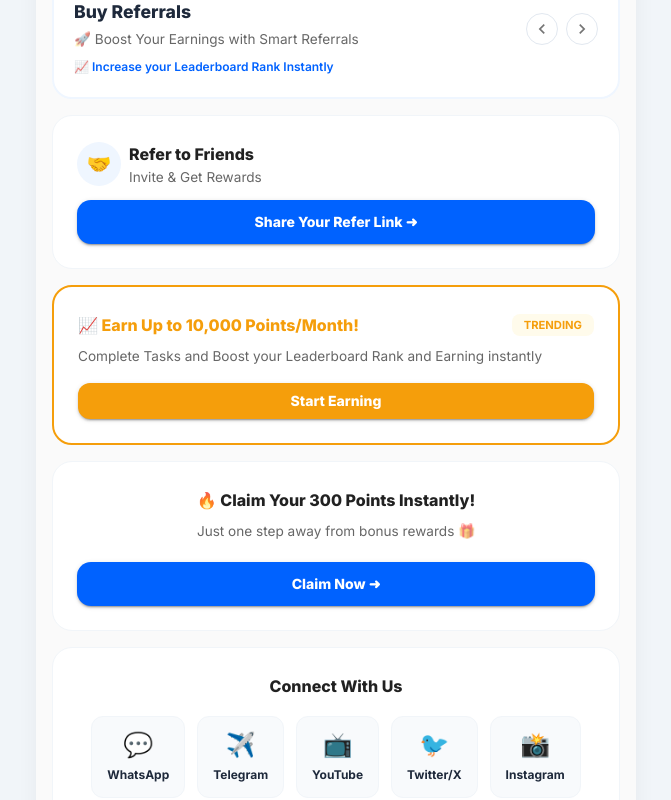
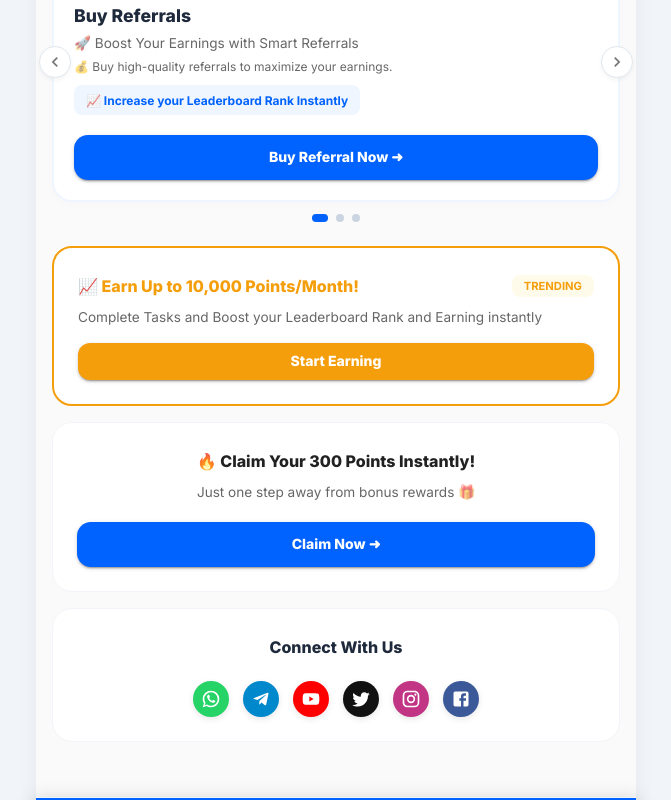
Before and after one commit to ANNUSHAKYA/Mini-Social-Post-Application, a React app in the folder frontend/: page / in a window 1280 px wide. Shown: the part 760-1560 px from the top of the page, without its empty margins (304-975 px from the left). Built offline with nearby package versions, Linux system fonts and the light colour scheme; the HTML template or start-up script is replaced by a standard one.

Commit message:
Refactor Home carousel to combine Buy Referrals, Premium Membership, and Refer to Friends slides. Update Connect With Us to horizontal circle icons.

```diff
--- a/frontend/src/pages/Home.jsx
+++ b/frontend/src/pages/Home.jsx
@@ -26,6 +26,12 @@ import {
   ChevronRight as RightIcon,
   Close as CloseIcon,
 } from '@mui/icons-material';
+import WhatsAppIcon from '@mui/icons-material/WhatsApp';
+import TelegramIcon from '@mui/icons-material/Telegram';
+import YouTubeIcon from '@mui/icons-material/YouTube';
+import TwitterIcon from '@mui/icons-material/Twitter';
+import InstagramIcon from '@mui/icons-material/Instagram';
+import FacebookIcon from '@mui/icons-material/Facebook';
 
 const Home = () => {
   const { user } = useAuth();
@@ -35,6 +41,45 @@ const Home = () => {
   const [spinning, setSpinning] = useState(false);
   const [spinResult, setSpinResult] = useState(null);
   const [wheelRotation, setWheelRotation] = useState(0);
+  const [activeSlide, setActiveSlide] = useState(0);
+
+  const slides = [
+    {
+      type: 'buy',
+      title: 'Buy Referrals',
+      tag: 'TRENDING',
+      cashback: '50% Cashback ⭐',
+      description: '🚀 Boost Your Earnings with Smart Referrals',
+      subtext: '💰 Buy high-quality referrals to maximize your earnings.',
+      highlight: '📈 Increase your Leaderboard Rank Instantly',
+      buttonText: 'Buy Referral Now ➜',
+      action: () => alert('Redirecting to referral shop...'),
+    },
+    {
+      type: 'premium',
+      title: 'Premium Membership',
+      tag: 'Exclusive',
+      description: '💎 Unlock Bigger Rewards with Premium Access',
+      subtext: '💠 Exclusive perks and faster ranking awaits you.',
+      highlight: '👑 Upgrade to Premium and climb the leaderboard faster.',
+      buttonText: 'Premium Plus Membership ➜',
+      action: () => alert('Redirecting to premium upgrade page...'),
+    },
+    {
+      type: 'refer',
+      title: 'Refer to Friends',
+      tag: 'Boost',
+      description: '🤝 Invite & Get Rewards',
+      subtext: '🔗 Now you can send your referral link to anyone with a single click.',
+      highlight: '🏆 Every referral moves you up the leaderboard!',
+      buttonText: 'Share Your Refer Link ➜',
+      action: () => {
+        const inviteLink = `https://taskplanet.org/signup?ref=PLANET-${user ? user.username.toUpperCase() : 'GUEST'}`;
+        navigator.clipboard.writeText(inviteLink);
+        alert('Referral link copied to clipboard!');
+      },
+    },
+  ];
 
   // Fake Live Offerwall Activity Ticker
   const [tickerIndex, setTickerIndex] = useState(0);
@@ -327,7 +372,8 @@ const Home = () => {
           </Box>
         </Paper>
 
-        {/* Buy Referrals Card with Arrow Control Indicators */}
+        {/* Movable Carousel Card (Buy Referrals / Premium Membership / Refer friends) */}
+        <Box sx={{ width: '100%', position: 'relative' }}>
           <Paper
             elevation={0}
             sx={{
@@ -336,9 +382,15 @@ const Home = () => {
               border: '2px solid #eff6ff',
               bgcolor: '#fff',
               position: 'relative',
+              minHeight: 180,
+              display: 'flex',
+              flexDirection: 'column',
+              justifyContent: 'space-between',
+              boxShadow: '0 2px 8px rgba(0,0,0,0.02)',
             }}
           >
-          <Box sx={{ display: 'flex', justifyContent: 'space-between', alignItems: 'flex-start', mb: 1.5 }}>
+            {/* Header tags inside active slide */}
+            <Box sx={{ display: 'flex', justifyContent: 'space-between', alignItems: 'flex-start', mb: 1 }}>
               <Box
                 sx={{
                   bgcolor: '#ffefe5',
@@ -353,8 +405,10 @@ const Home = () => {
                   gap: 0.5,
                 }}
               >
-              🔥 TRENDING
+                {slides[activeSlide].type === 'buy' ? '🔥 ' : slides[activeSlide].type === 'premium' ? '💎 ' : '🤝 '}
+                {slides[activeSlide].tag.toUpperCase()}
               </Box>
+              {slides[activeSlide].cashback && (
                 <Box
                   sx={{
                     border: '1px solid #ef4444',
@@ -366,59 +420,44 @@ const Home = () => {
                     fontSize: '0.7rem',
                   }}
                 >
-              50% Cashback ⭐
+                  {slides[activeSlide].cashback}
+                </Box>
+              )}
+            </Box>
+
+            {/* Slide Body Details */}
+            <Box sx={{ my: 1 }}>
+              <Typography variant="h6" sx={{ fontWeight: 800, color: '#1e293b', fontSize: '1.1rem' }}>
+                {slides[activeSlide].title}
+              </Typography>
+              <Typography variant="body2" color="textSecondary" sx={{ mt: 0.5, fontSize: '0.85rem' }}>
+                {slides[activeSlide].description}
+              </Typography>
+              <Typography variant="caption" color="textSecondary" sx={{ display: 'block', mt: 0.5, fontSize: '0.75rem' }}>
+                {slides[activeSlide].subtext}
+              </Typography>
+              <Box
+                sx={{
+                  mt: 1,
+                  bgcolor: '#eff6ff',
+                  color: '#0062ff',
+                  px: 1.5,
+                  py: 0.5,
+                  borderRadius: 2,
+                  display: 'inline-block',
+                }}
+              >
+                <Typography variant="caption" sx={{ fontWeight: 700, fontSize: '0.75rem' }}>
+                  {slides[activeSlide].highlight}
+                </Typography>
               </Box>
             </Box>
 
-          <Typography variant="h6" sx={{ fontWeight: 800, color: '#1e293b', fontSize: '1.1rem' }}>
-            Buy Referrals
-          </Typography>
-          <Typography variant="body2" color="textSecondary" sx={{ mt: 0.5, mb: 1, fontSize: '0.85rem' }}>
-            🚀 Boost Your Earnings with Smart Referrals
-          </Typography>
-          <Typography variant="caption" color="primary" sx={{ fontWeight: 600, display: 'block' }}>
-            📈 Increase your Leaderboard Rank Instantly
-          </Typography>
-
-          <Box sx={{ display: 'flex', gap: 1, position: 'absolute', right: 20, top: '45%' }}>
-            <IconButton size="small" sx={{ border: '1px solid #e2e8f0' }}>
-              <LeftIcon fontSize="small" />
-            </IconButton>
-            <IconButton size="small" sx={{ border: '1px solid #e2e8f0' }}>
-              <RightIcon fontSize="small" />
-            </IconButton>
-          </Box>
-        </Paper>
-
-        {/* Refer to Friends Card */}
-        <Paper
-          elevation={0}
-          sx={{
-            p: 3,
-            borderRadius: 5,
-            bgcolor: '#fff',
-            border: '1px solid #f1f5f9',
-            display: 'flex',
-            flexDirection: 'column',
-            gap: 1.5,
-          }}
-        >
-          <Box sx={{ display: 'flex', gap: 1, alignItems: 'center' }}>
-            <Avatar sx={{ bgcolor: '#eff6ff', color: '#0062ff', width: 44, height: 44 }}>
-              🤝
-            </Avatar>
-            <Box>
-              <Typography variant="subtitle1" sx={{ fontWeight: 800 }}>
-                Refer to Friends
-              </Typography>
-              <Typography variant="body2" color="textSecondary" sx={{ fontSize: '0.85rem' }}>
-                Invite & Get Rewards
-              </Typography>
-            </Box>
-          </Box>
+            {/* Slide Action Button */}
             <Button
               variant="contained"
               fullWidth
+              onClick={slides[activeSlide].action}
               sx={{
                 bgcolor: '#0062ff',
                 '&:hover': { bgcolor: '#0052d9' },
@@ -426,11 +465,66 @@ const Home = () => {
                 py: 1.25,
                 textTransform: 'none',
                 fontWeight: 800,
+                mt: 1.5,
               }}
             >
-            Share Your Refer Link ➜
+              {slides[activeSlide].buttonText}
             </Button>
+
+            {/* Carousel Side Arrows (Absolute overlay) */}
+            <IconButton
+              size="small"
+              onClick={() => setActiveSlide((prev) => (prev === 0 ? slides.length - 1 : prev - 1))}
+              sx={{
+                position: 'absolute',
+                left: -15,
+                top: '40%',
+                bgcolor: '#fff',
+                border: '1px solid #e2e8f0',
+                boxShadow: '0 2px 5px rgba(0,0,0,0.05)',
+                zIndex: 10,
+                '&:hover': { bgcolor: '#f8fafc' },
+              }}
+            >
+              <LeftIcon fontSize="small" />
+            </IconButton>
+
+            <IconButton
+              size="small"
+              onClick={() => setActiveSlide((prev) => (prev === slides.length - 1 ? 0 : prev + 1))}
+              sx={{
+                position: 'absolute',
+                right: -15,
+                top: '40%',
+                bgcolor: '#fff',
+                border: '1px solid #e2e8f0',
+                boxShadow: '0 2px 5px rgba(0,0,0,0.05)',
+                zIndex: 10,
+                '&:hover': { bgcolor: '#f8fafc' },
+              }}
+            >
+              <RightIcon fontSize="small" />
+            </IconButton>
           </Paper>
+
+          {/* Dots Indicators below the card */}
+          <Box sx={{ display: 'flex', justifyContent: 'center', gap: 1, mt: 1.5, mb: 1 }}>
+            {slides.map((_, idx) => (
+              <Box
+                key={idx}
+                onClick={() => setActiveSlide(idx)}
+                sx={{
+                  width: idx === activeSlide ? 16 : 8,
+                  height: 8,
+                  borderRadius: 4,
+                  bgcolor: idx === activeSlide ? '#0062ff' : '#cbd5e1',
+                  cursor: 'pointer',
+                  transition: 'all 0.3s ease',
+                }}
+              />
+            ))}
+          </Box>
+        </Box>
 
         {/* Earn Up to 10,000 Points/Month! Yellow Border Card */}
         <Paper
@@ -507,7 +601,7 @@ const Home = () => {
           </Button>
         </Paper>
 
-        {/* Connect With Us grid */}
+        {/* Connect With Us - Centered title and horizontal line of circle social buttons */}
         <Paper
           elevation={0}
           sx={{
@@ -516,48 +610,44 @@ const Home = () => {
             bgcolor: '#fff',
             border: '1px solid #f1f5f9',
             mb: 4,
+            textAlign: 'center',
           }}
         >
-          <Typography variant="subtitle1" sx={{ fontWeight: 800, mb: 2, textAlign: 'center' }}>
+          <Typography variant="subtitle1" sx={{ fontWeight: 800, mb: 2.5, color: '#1e293b' }}>
             Connect With Us
           </Typography>
-          <Grid container spacing={1.5} sx={{ justifyContent: 'center' }}>
+
+          <Box sx={{ display: 'flex', justifyContent: 'center', gap: 1.75, flexWrap: 'wrap' }}>
             {[
-              { label: 'WhatsApp', color: '#25D366', icon: '💬' },
-              { label: 'Telegram', color: '#0088cc', icon: '✈️' },
-              { label: 'YouTube', color: '#ff0000', icon: '📺' },
-              { label: 'Twitter/X', color: '#111111', icon: '🐦' },
-              { label: 'Instagram', color: '#C13584', icon: '📸' },
-              { label: 'Facebook', color: '#3b5998', icon: '👥' },
+              { label: 'WhatsApp', color: '#25D366', icon: <WhatsAppIcon fontSize="small" />, url: '#' },
+              { label: 'Telegram', color: '#0088cc', icon: <TelegramIcon fontSize="small" />, url: '#' },
+              { label: 'YouTube', color: '#ff0000', icon: <YouTubeIcon fontSize="small" />, url: '#' },
+              { label: 'Twitter/X', color: '#111111', icon: <TwitterIcon fontSize="small" />, url: '#' },
+              { label: 'Instagram', color: '#C13584', icon: <InstagramIcon fontSize="small" />, url: '#' },
+              { label: 'Facebook', color: '#3b5998', icon: <FacebookIcon fontSize="small" />, url: '#' },
             ].map((social, i) => (
-              <Grid item xs={4} key={i}>
-                <Button
-                  variant="outlined"
-                  fullWidth
+              <IconButton
+                key={i}
+                href={social.url}
                 sx={{
-                    borderColor: '#f1f5f9',
-                    color: '#1e293b',
-                    textTransform: 'none',
-                    fontWeight: 700,
-                    borderRadius: 3,
-                    display: 'flex',
-                    flexDirection: 'column',
-                    gap: 0.5,
-                    py: 1.5,
-                    bgcolor: '#f8fafc',
+                  bgcolor: social.color,
+                  color: '#ffffff',
+                  width: 36,
+                  height: 36,
+                  p: 0,
+                  boxShadow: '0 2px 6px rgba(0,0,0,0.1)',
                   '&:hover': {
-                      bgcolor: '#f1f5f9',
-                      borderColor: social.color,
-                      color: social.color,
+                    bgcolor: social.color,
+                    opacity: 0.85,
+                    transform: 'translateY(-2px)',
                   },
+                  transition: 'all 0.2s ease',
                 }}
               >
-                  <Typography variant="h5" component="span">{social.icon}</Typography>
-                  <Typography variant="caption" sx={{ fontWeight: 700 }}>{social.label}</Typography>
-                </Button>
-              </Grid>
+                {social.icon}
+              </IconButton>
             ))}
-          </Grid>
+          </Box>
         </Paper>
 
       </Box>
```
Lines whose indentation alone changed are shown as unchanged.
